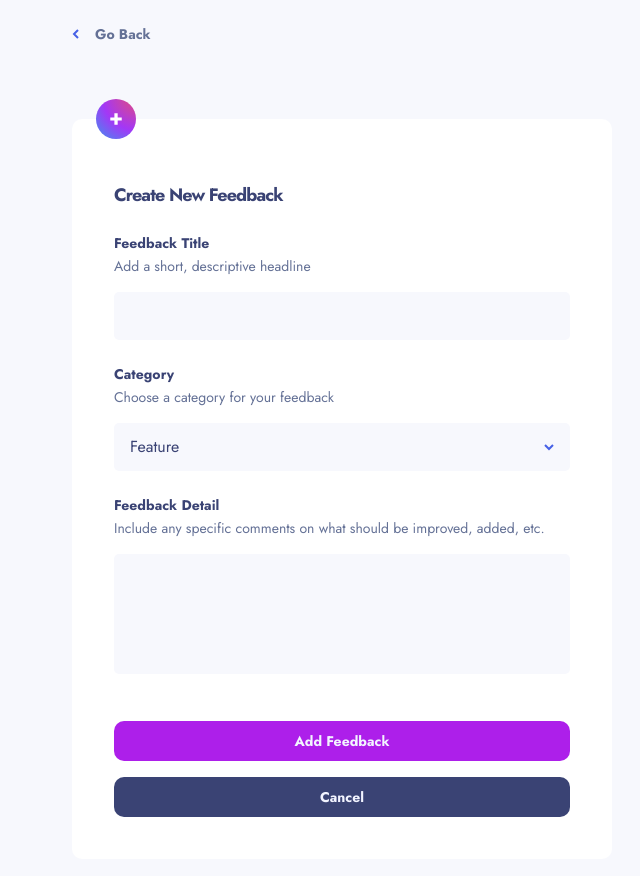
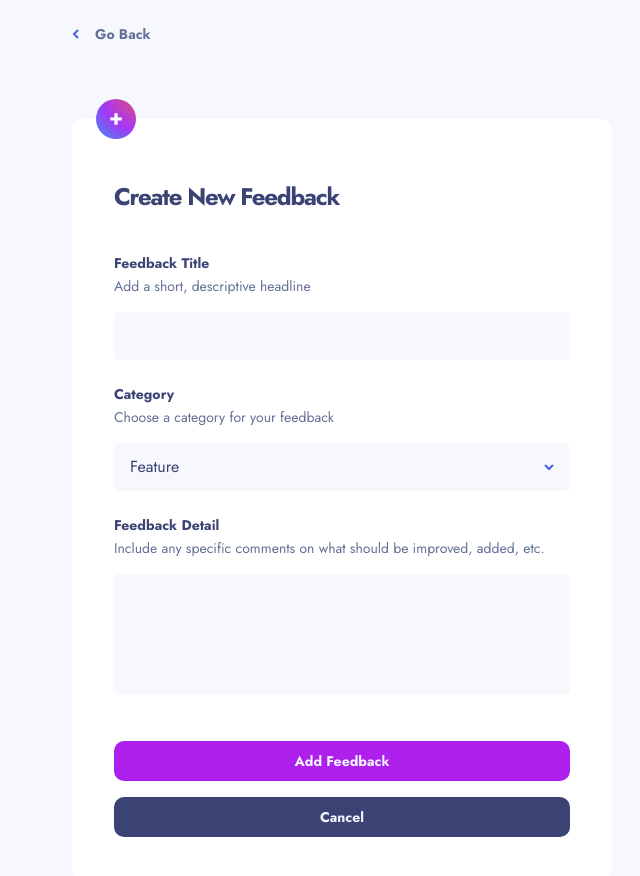
Before and after one commit to RomWeb3/product-feedback-app, a React app: page /product-feedback-app/new-feedback in a window 1280 px wide. Shown: the top 876 px of the page, without its empty margins (298-938 px from the left). Built offline with nearby package versions, Linux system fonts and the light colour scheme; the HTML template or start-up script is replaced by a standard one.

Commit message:
NewFeedback responsive done

```diff
--- a/src/components/CardRequest.jsx
+++ b/src/components/CardRequest.jsx
@@ -1,7 +1,7 @@
 import React, { useEffect, useState } from "react";
 import { useNavigate } from "react-router-dom";
 
-function CardRequest({ productRequest, datas, setDatas, screenWidth }) {
+function CardRequest({ productRequest, datas, setDatas }) {
   const navigate = useNavigate();
   const [voted, setVoted] = useState(false);
 
--- a/src/pages/Dashboard.jsx
+++ b/src/pages/Dashboard.jsx
@@ -123,7 +123,6 @@ function Dashboard({ datas = [], setDatas, onNavigate }) {
                   datas={datas}
                   setDatas={setDatas}
                   key={productRequest.id}
-                  screenWidth={screenWidth}
                 />
               ))
           ) : (
--- a/src/pages/NewFeedback.jsx
+++ b/src/pages/NewFeedback.jsx
@@ -52,7 +52,7 @@ function NewFeedback({ datas = [] }) {
             alt="icon new feedback"
           />
         </div>
-        <h2 className="font-bold text-lg text-darkblue tracking-tighter mb-6 mt-5">
+        <h2 className="font-bold text-lg md:text-2xl text-darkblue tracking-tighter mb-6 md:mb-10 mt-5">
           Create New Feedback
         </h2>
         <h3 className="font-bold text-sm text-darkblue mb-[3px]">
```
